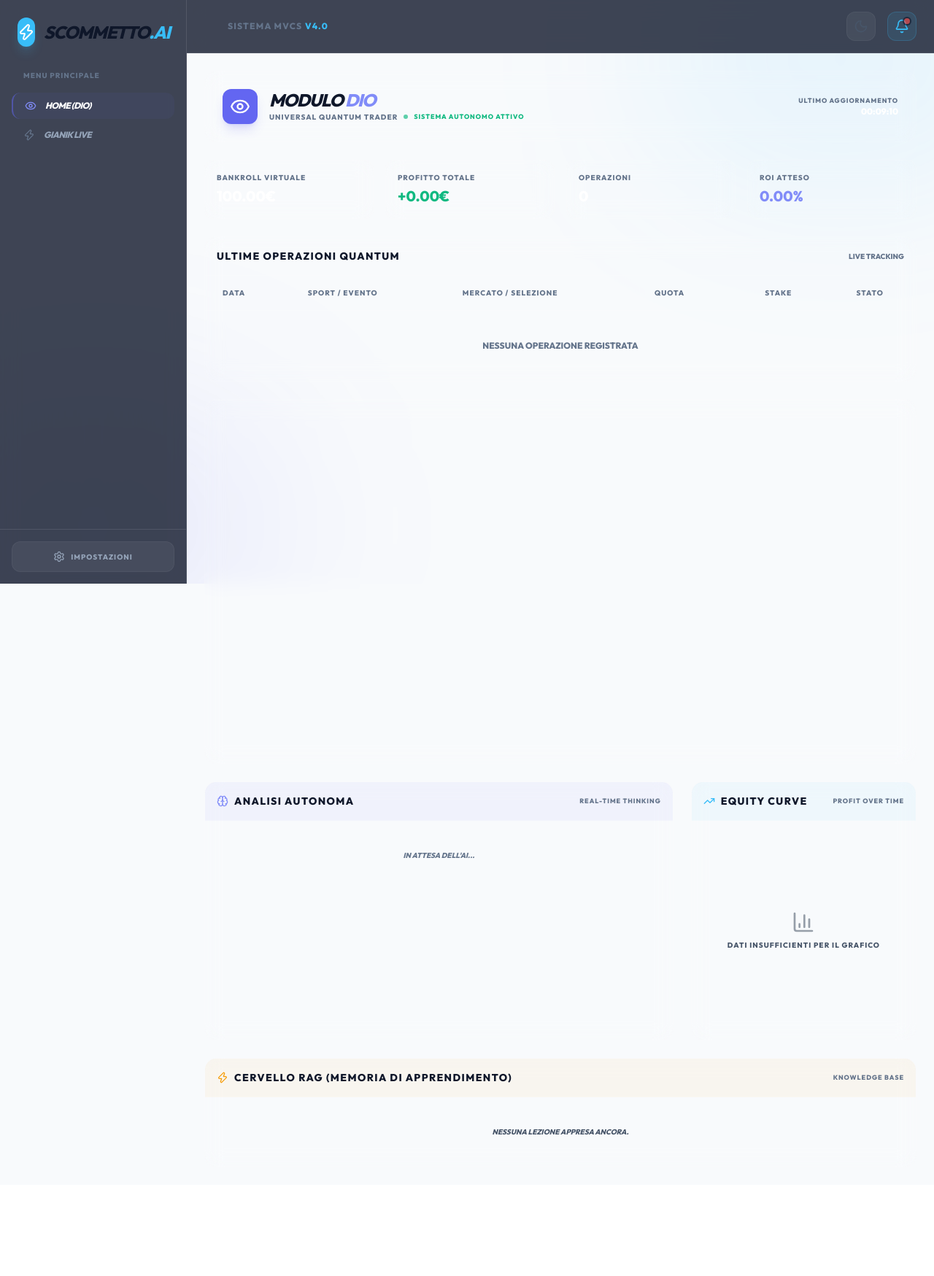
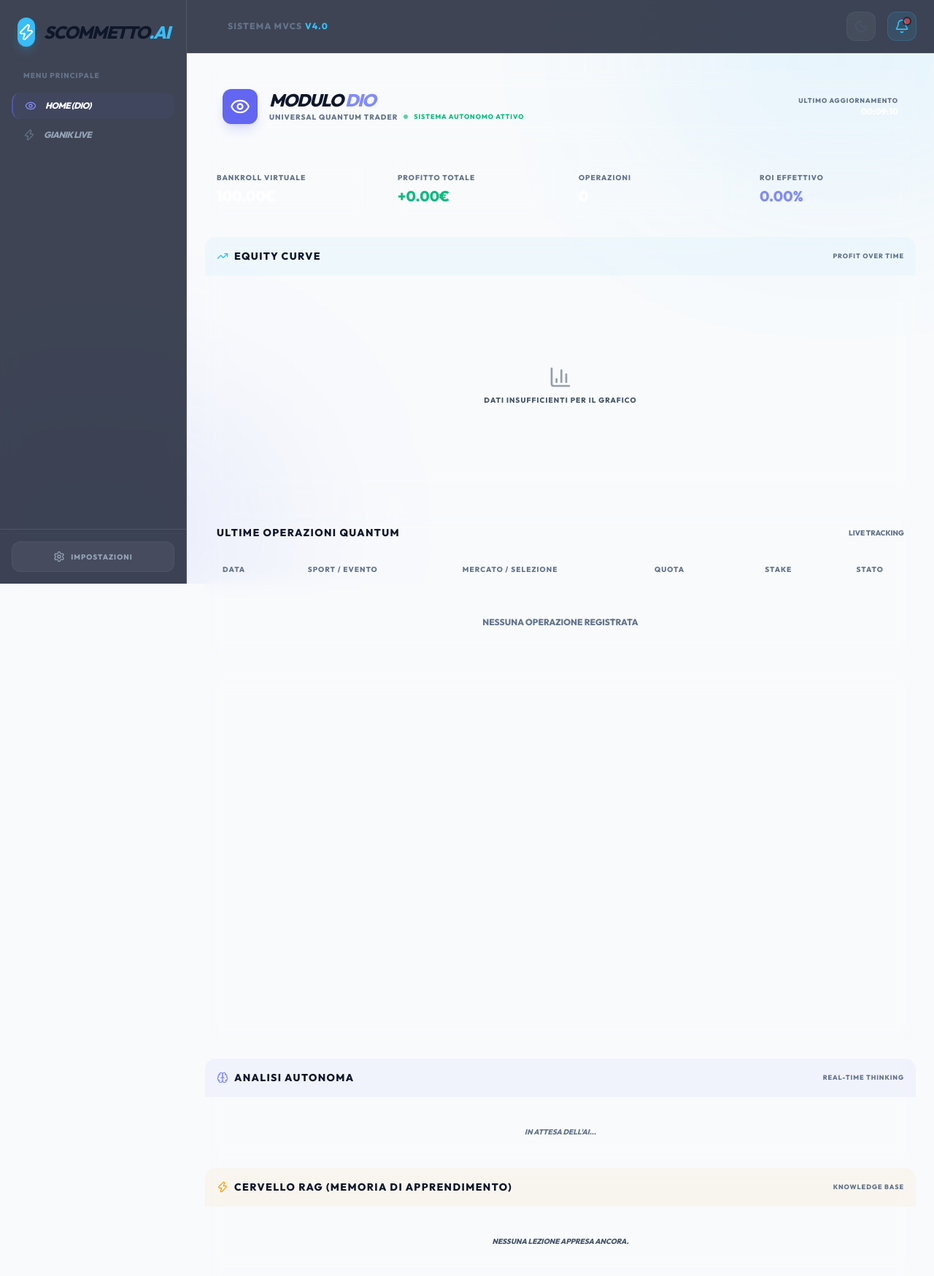
Before and after one commit to ricciuforever/scommetto, a PHP site: page / in a window 1280 px wide. Shown: the top 1749 px of the page at 73% size. Before the commit the page ends 1556 px from the top, so only its background shows below. Run offline with PHP 8.4, Linux system fonts and the light colour scheme; some libraries are stand-ins or nearby versions.

Commit message:
Fix tennis settlement logic (selectionId camelCase), update dashboard layout (Equity Curve position), and fix ROI calculation formula

```diff
--- a/app/Dio/Controllers/DioQuantumController.php
+++ b/app/Dio/Controllers/DioQuantumController.php
@@ -315,11 +315,15 @@ class DioQuantumController
         $stmt->execute();
         $totalProfit = (float) $stmt->fetchColumn();
 
+        $stmt = $this->db->prepare("SELECT SUM(stake) FROM bets WHERE status != 'pending'");
+        $stmt->execute();
+        $totalStake = (float) $stmt->fetchColumn();
+
         return [
             'balance' => $balance,
             'total_bets' => $totalBets,
             'total_profit' => $totalProfit,
-            'roi' => $totalBets > 0 ? ($totalProfit / ($totalBets * 2)) * 100 : 0 // Simplified ROI calculation
+            'roi' => $totalStake > 0 ? ($totalProfit / $totalStake) * 100 : 0
         ];
     }
 
--- a/app/Dio/Services/SettlementService.php
+++ b/app/Dio/Services/SettlementService.php
@@ -44,8 +44,10 @@ class SettlementService
                 // Determine winner from runners
                 $winnerSelectionId = null;
                 foreach ($book['runners'] as $runner) {
+                    // echo "Runner {$runner['selectionId']} status: {$runner['status']}\n";
                     if ($runner['status'] === 'WINNER') {
-                        $winnerSelectionId = $runner['selection_id'];
+                        // BUG FIX: Betfair uses selectionId (camelCase)
+                        $winnerSelectionId = $runner['selectionId'];
                         break;
                     }
                 }
--- a/app/Dio/Views/dashboard.php
+++ b/app/Dio/Views/dashboard.php
@@ -54,12 +54,34 @@ require __DIR__ . '/../../Views/layout/top.php';
         </div>
         <div
             class="bg-white/5 p-4 rounded-xl border border-white/10 glass group hover:border-amber-500/30 transition-all">
-            <span class="text-[10px] font-bold text-slate-500 uppercase tracking-widest block mb-1">ROI Atteso</span>
+            <span class="text-[10px] font-bold text-slate-500 uppercase tracking-widest block mb-1">ROI Effettivo</span>
             <div class="text-xl font-black text-indigo-400"><?php echo number_format($stats['roi'], 2); ?>%</div>
         </div>
     </div>
 
-    <!-- 3. Recent Bets (Ultime Operazioni Quantum) -->
+    <!-- 3. Equity Curve (Performance Chart) -->
+    <div class="bg-white/5 rounded-2xl border border-white/10 glass overflow-hidden flex flex-col">
+        <div class="p-4 border-b border-white/10 flex justify-between items-center bg-accent/5">
+            <div class="flex items-center gap-2">
+                <i data-lucide="trending-up" class="w-4 h-4 text-accent"></i>
+                <h2 class="text-sm font-black uppercase tracking-widest">Equity Curve</h2>
+            </div>
+            <span class="text-[9px] font-bold text-slate-500 uppercase tracking-widest">Profit over time</span>
+        </div>
+        <div class="flex-1 p-4 flex items-center justify-center min-h-[300px]">
+            <?php if (empty($performanceHistory) || count($performanceHistory) < 2): ?>
+                <div class="text-center">
+                    <i data-lucide="bar-chart-3" class="w-8 h-8 text-slate-700 mx-auto mb-2 opacity-50"></i>
+                    <p class="text-[10px] font-bold text-slate-600 uppercase tracking-widest">Dati insufficienti per il
+                        grafico</p>
+                </div>
+            <?php else: ?>
+                <canvas id="performanceChart"></canvas>
+            <?php endif; ?>
+        </div>
+    </div>
+
+    <!-- 4. Recent Bets (Ultime Operazioni Quantum) -->
     <div class="bg-white/5 rounded-2xl border border-white/10 glass overflow-hidden">
         <div class="p-4 border-b border-white/10 flex justify-between items-center">
             <h2 class="text-sm font-black uppercase tracking-widest">Ultime Operazioni Quantum</h2>
@@ -137,7 +159,7 @@ require __DIR__ . '/../../Views/layout/top.php';
         </div>
     </div>
 
-    <!-- 4. Sport Tabs & Live Events -->
+    <!-- 5. Sport Tabs & Live Events -->
     <?php
     $activeSport = array_key_first($liveSportsData) ?: 'Soccer';
     ?>
@@ -164,7 +186,8 @@ require __DIR__ . '/../../Views/layout/top.php';
                                     <span
                                         class="text-[10px] font-black uppercase text-indigo-400"><?php echo $sportName; ?></span>
                                     <div class="text-xs text-slate-400 mb-1">
-                                                <?php echo $event['event']['countryCode'] ?? 'World'; ?></div>
+                                        <?php echo $event['event']['countryCode'] ?? 'World'; ?>
+                                    </div>
                                     <div class="font-bold text-white mb-2"><?php echo $event['event']['name']; ?></div>
 
                                     <?php if (isset($event['score'])): ?>
@@ -199,10 +222,10 @@ require __DIR__ . '/../../Views/layout/top.php';
         </div>
     </div>
 
-    <!-- 5. Analisi Autonoma (Thinking Logs) & Performance Chart -->
-    <div class="grid grid-cols-1 lg:grid-cols-3 gap-6">
+    <!-- 6. Analisi Autonoma (Thinking Logs) -->
+    <div class="grid grid-cols-1 gap-6">
         <!-- Thinking Logs (Background Activity) -->
-        <div class="lg:col-span-2 bg-white/5 rounded-2xl border border-white/10 glass overflow-hidden flex flex-col">
+        <div class="bg-white/5 rounded-2xl border border-white/10 glass overflow-hidden flex flex-col">
             <div class="p-4 border-b border-white/10 flex justify-between items-center bg-indigo-500/5">
                 <div class="flex items-center gap-2">
                     <i data-lucide="brain" class="w-4 h-4 text-indigo-400"></i>
@@ -250,30 +273,12 @@ require __DIR__ . '/../../Views/layout/top.php';
             </div>
         </div>
 
-        <!-- Performance Chart -->
-        <div class="bg-white/5 rounded-2xl border border-white/10 glass overflow-hidden flex flex-col">
-            <div class="p-4 border-b border-white/10 flex justify-between items-center bg-accent/5">
-                <div class="flex items-center gap-2">
-                    <i data-lucide="trending-up" class="w-4 h-4 text-accent"></i>
-                    <h2 class="text-sm font-black uppercase tracking-widest">Equity Curve</h2>
-                </div>
-                <span class="text-[9px] font-bold text-slate-500 uppercase tracking-widest">Profit over time</span>
-            </div>
-            <div class="flex-1 p-4 flex items-center justify-center min-h-[300px]">
-                <?php if (empty($performanceHistory) || count($performanceHistory) < 2): ?>
-                        <div class="text-center">
-                            <i data-lucide="bar-chart-3" class="w-8 h-8 text-slate-700 mx-auto mb-2 opacity-50"></i>
-                            <p class="text-[10px] font-bold text-slate-600 uppercase tracking-widest">Dati insufficienti per il
-                                grafico</p>
-                        </div>
-                <?php else: ?>
-                        <canvas id="performanceChart"></canvas>
-                <?php endif; ?>
-            </div>
-        </div>
+
     </div>
 
-    <!-- 6. RAG Brain Memory (Experiences) -->
+</div>
+
+<!-- 7. RAG Brain Memory (Experiences) -->
 <div class="bg-white/5 rounded-2xl border border-white/10 glass overflow-hidden">
     <div class="p-4 border-b border-white/10 flex justify-between items-center bg-amber-500/5">
         <div class="flex items-center gap-2">
```
Lines whose indentation alone changed are shown as unchanged.
